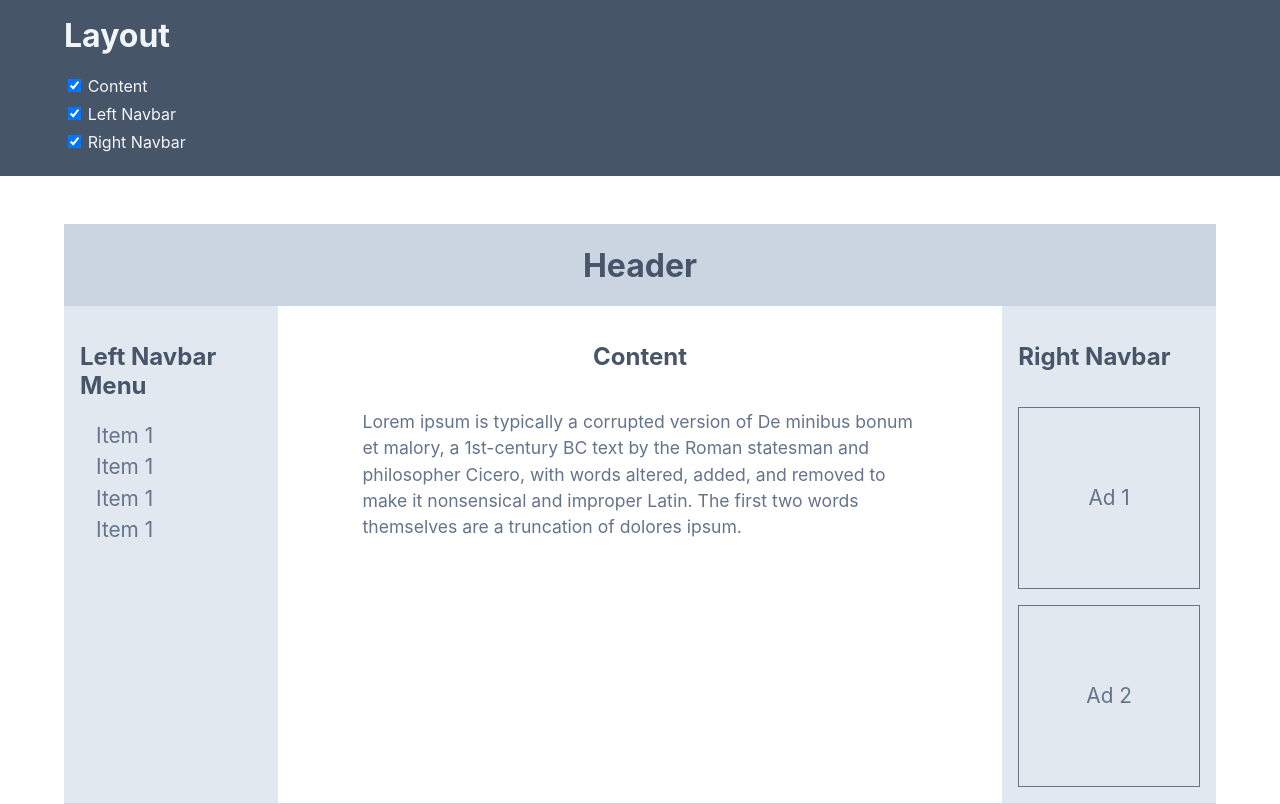
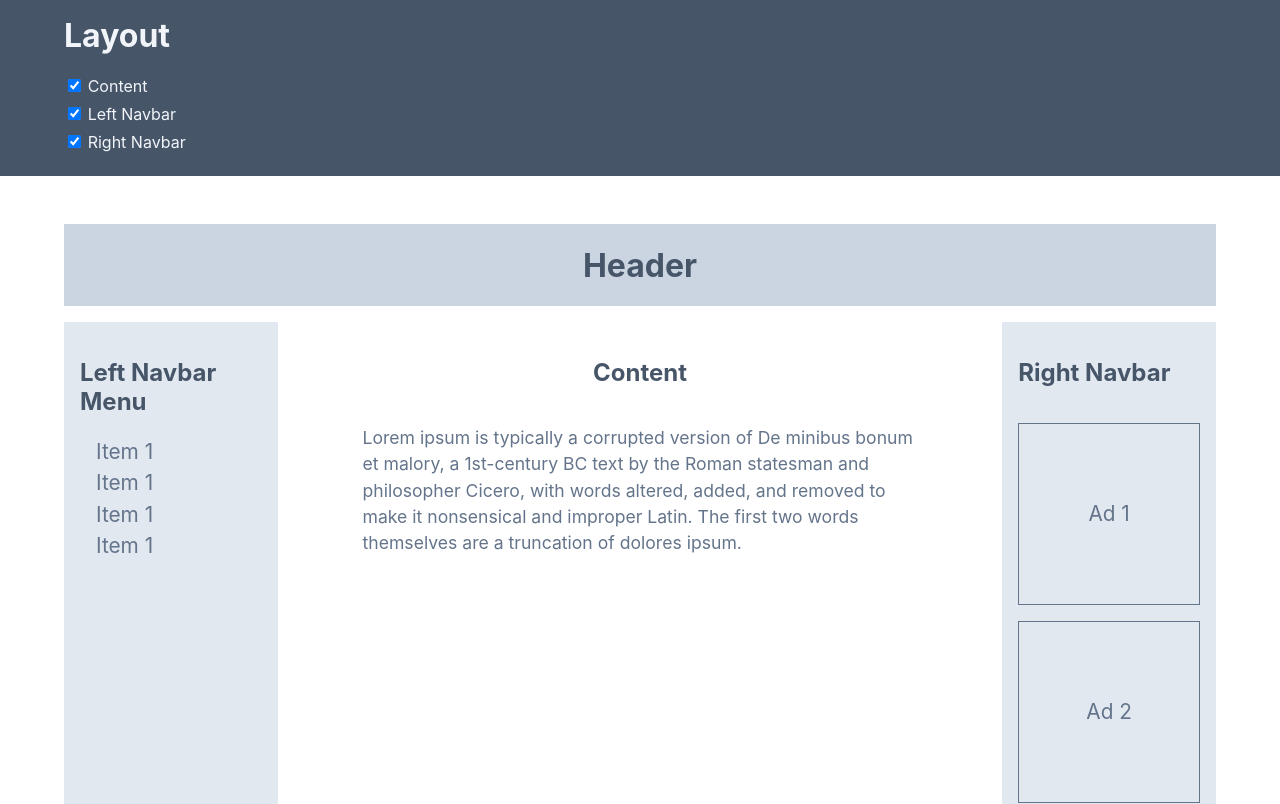
Before and after one commit to sravankumar-samala/LayoutBuilder-ReactJs, a React (Create React App) app: page / in a window 1280 px wide. Shown: the top 804 px of the page. Built offline with nearby package versions, Linux system fonts and the light colour scheme; a web font is replaced by a local one.

Commit message:
Updated Layout

```diff
--- a/src/components/Layout/index.css
+++ b/src/components/Layout/index.css
@@ -2,4 +2,6 @@
 .layout-container {
   width: min(100%, 1400px);
   margin: 3em auto;
+  display: grid;
+  gap: 1em;
 }
```
